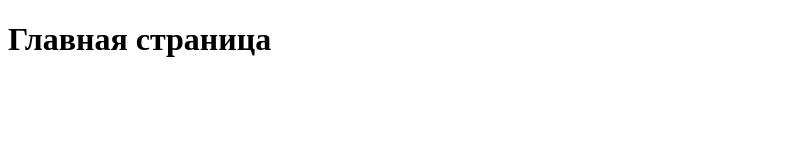
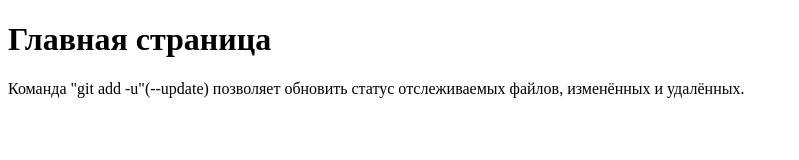
Before and after one commit to DmitriyKorotkovU/git-project, a plain HTML site: page index.html in a window 1280 px wide. Shown: the whole page, without its empty margins (0-799 px from the left). Drawn offline with Linux system fonts and the light colour scheme.

```diff
--- a/index.html
+++ b/index.html
@@ -7,5 +7,6 @@
 </head>
 <body>
     <h1>Главная страница</h1>
+    <p>Команда "git add -u"(--update) позволяет обновить статус отслеживаемых файлов, изменённых и удалённых.</p>
 </body>
 </html>
```
